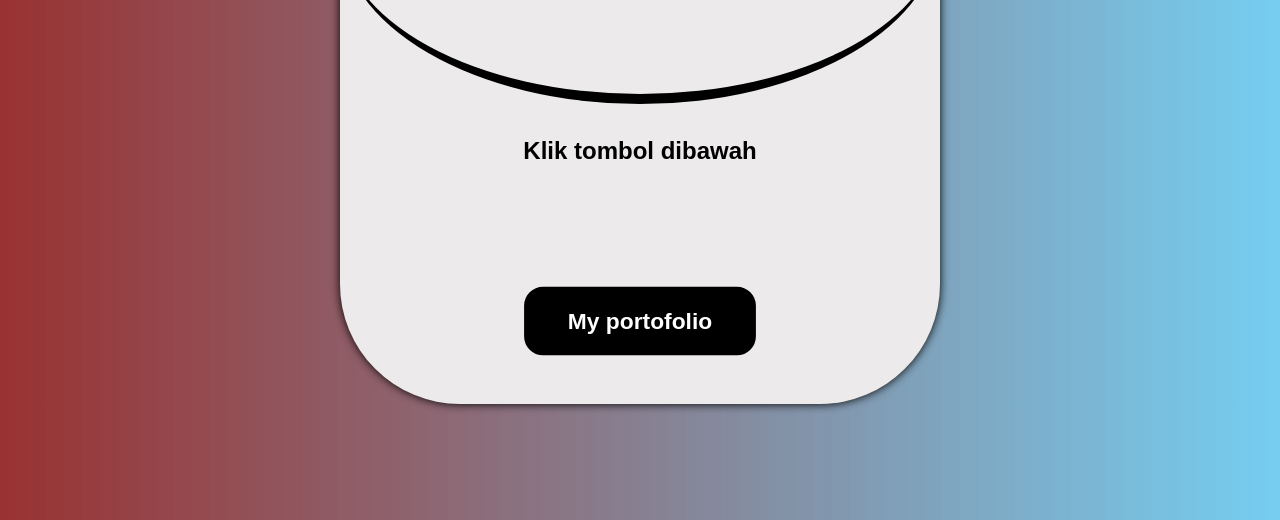
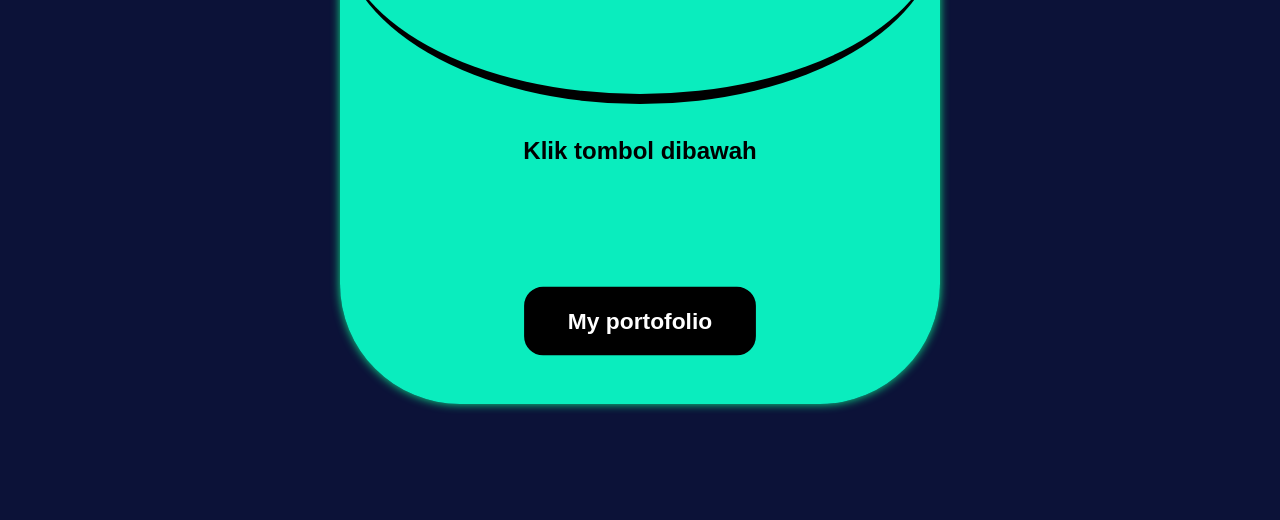
Before and after one commit to bakti0856/yuda-webportofolio, a plain HTML site: page index.html in a window 1280 px wide. Shown: the part 280-800 px from the top of the page. Drawn offline with Linux system fonts and the light colour scheme.

Commit message:
update semua file

```diff
--- a/tampilan.css
+++ b/tampilan.css
@@ -1,7 +1,7 @@
 body {
     padding: 0;
     margin: 0;
-    background: linear-gradient(to right, #993232,#41bbebb9 ) ;
+    background-color: rgb(12, 18, 56);
     scroll-behavior: smooth;
 }
 h1 {
@@ -20,7 +20,7 @@ h2 {
   font-family: Arial, Helvetica, sans-serif;
 }
 .bg {
-    background-color: #eceaea;
+    background-color: #0bfac6f1;
     animation: slideDown 2s ease forwards;
     opacity: 0;
     margin: 2px auto;
@@ -28,7 +28,7 @@ h2 {
     max-width: 600px;
     height: 650px;
     border-radius: 120px 120px 120px 120px;
-    box-shadow: 0px 0px 10px rgb(0, 0, 0);
+    box-shadow: 0px 0px 10px rgb(12, 226, 137);
 }
 a {
     text-decoration: none;
```
